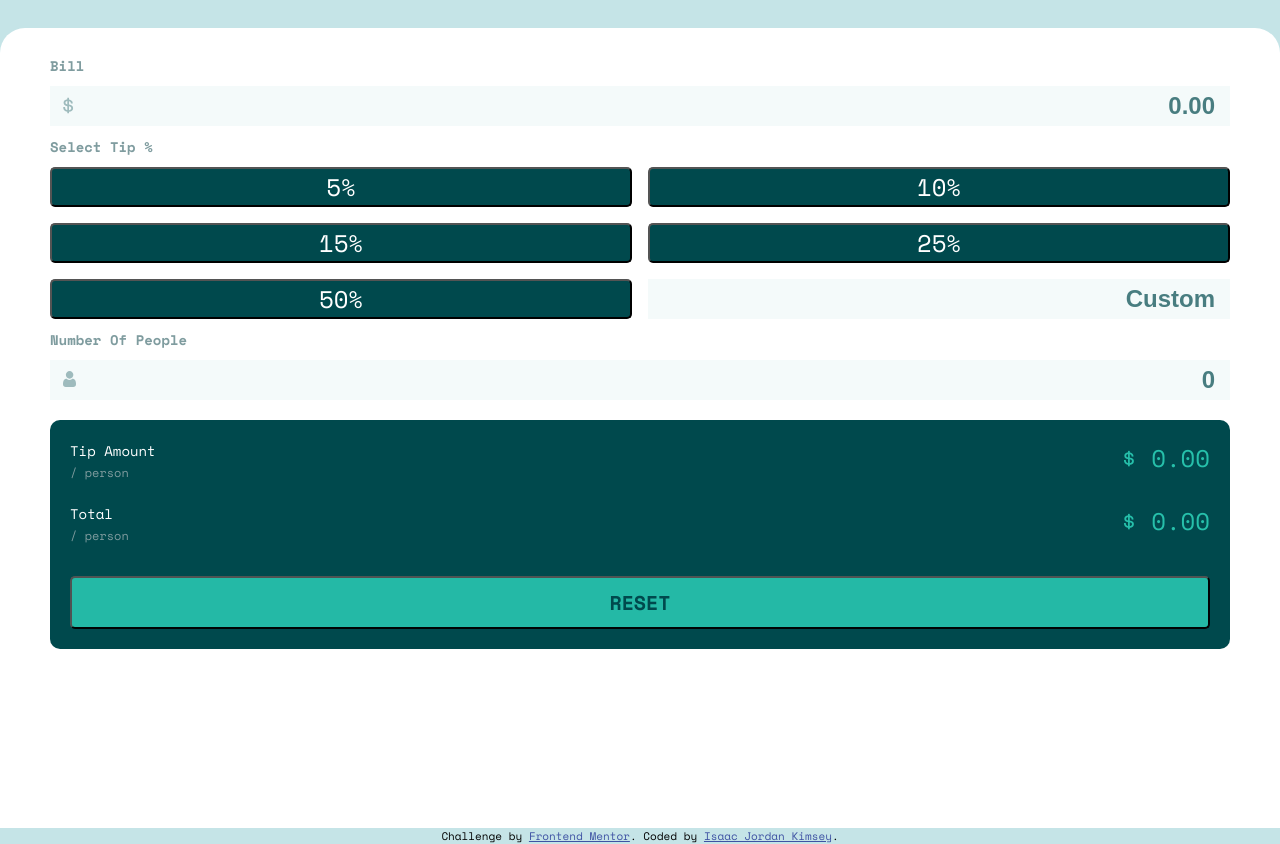
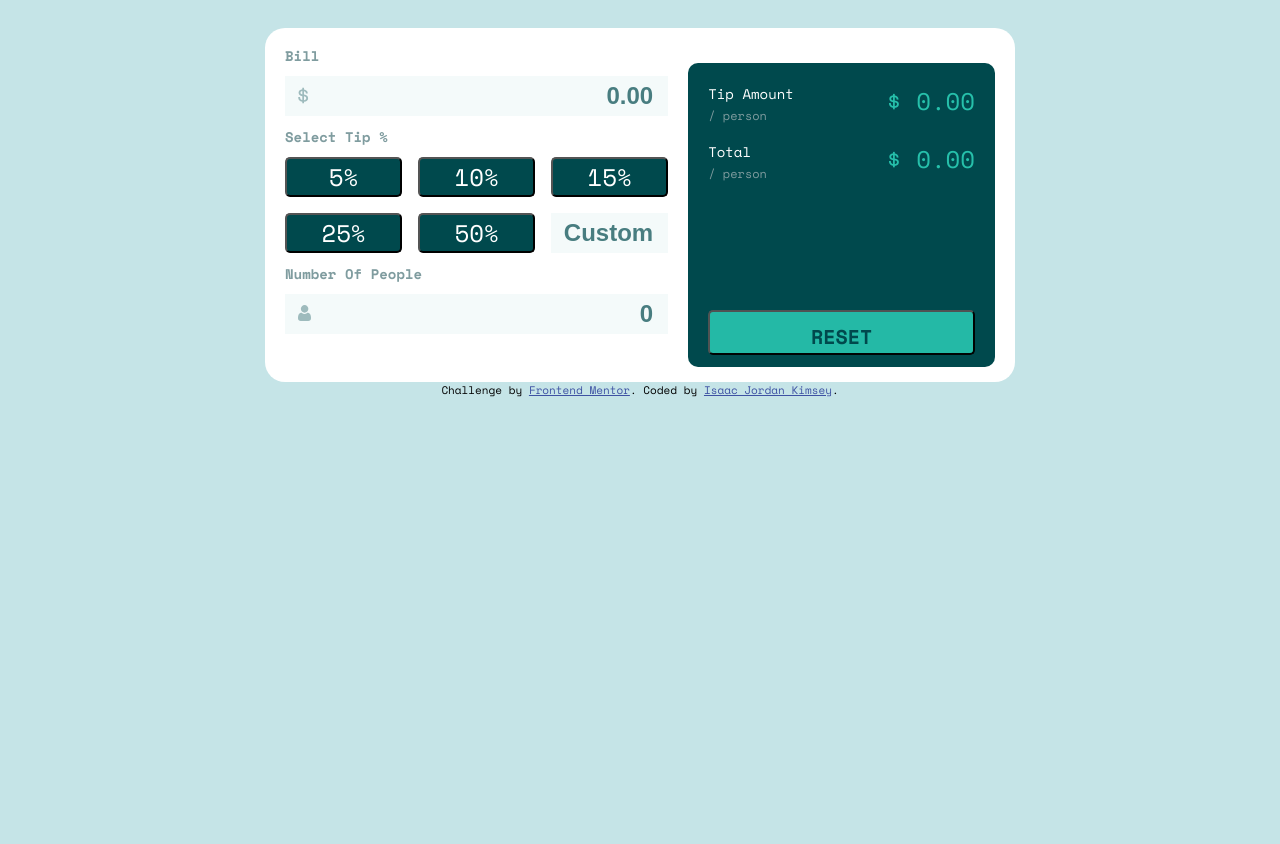
Before and after one commit to jordankimsey/tipCalculator, a website: page index.html in a window 1280 px wide. Shown: the part 78-922 px from the top of the page. After the commit the page ends 800 px from the top, so only its background shows below. Drawn offline with nearby package versions, Linux system fonts and the light colour scheme.

Commit message:
responsive design

```diff
--- a/style.css
+++ b/style.css
@@ -2,7 +2,7 @@
 /* - Mobile: 375px
 - Desktop: 1440px */
 
-:root{
+:root {
     --strong-cyan: hsl(172, 67%, 45%);
     /* ### Neutral */
     --very-dark-cyan: hsl(183, 100%, 15%);
@@ -23,9 +23,8 @@
 }
 
 body {
-    background-color: hsl(185, 41%, 84%);;
+    background-color: hsl(185, 41%, 84%);
     display: flex;
-    overflow: hidden;
     align-items: center;
     justify-content: center;
     flex-direction: column;
@@ -42,18 +41,18 @@ input {
 }
 
 input::placeholder {
-    color:var(--very-dark-cyan);
+    color: var(--very-dark-cyan);
     font-weight: 700;
     font-size: 24px;
     opacity: 0.7;
 }
 
-input.error{
+input.error {
     border: 2px solid #f44336;
     border-radius: 5px;
 }
 
-.calculatorTitle span.error{
+.calculatorTitle span.error {
     display: inline-flex;
     align-items: flex-end;
     justify-content: flex-end;
@@ -62,7 +61,7 @@ input.error{
 }
 
 input.active {
-    border: 2px solid #04AA6D;
+    border: 2px solid #04aa6d;
     border-radius: 5px;
 }
 
@@ -100,8 +99,8 @@ input.active {
 .card {
     background-color: white;
     border-radius: 25px 25px 0 0;
-    width: 100%;
-    height: 100vh;
+    width: 99%;
+    max-height: 100vh;
     padding: 25px 50px;
 }
 
@@ -161,13 +160,13 @@ input.active {
     font-weight: 700;
     font-size: 20px;
     color: var(--very-dark-cyan);
-    opacity: .95;
+    opacity: 0.95;
+    height: 45px;
 }
 
 .tipCard button:hover {
     background-color: var(--strong-cyan);
-    opacity: .9;
-
+    opacity: 0.9;
 }
 
 .tipCard .price {
@@ -175,3 +174,59 @@ input.active {
     font-size: 24px;
     text-align: right;
 }
+
+@media only screen and (min-width: 500px) {
+    .card {
+        width: 75%;
+        height: 80vh;
+        padding-bottom: 50px;
+    }
+
+    .tipCard {
+        padding-bottom: 10px;
+        height: 35%;
+    }
+}
+
+@media only screen and (min-width: 740px) {
+    body {
+        /* width: 80%;
+        margin: auto; */
+    }
+
+    .card {
+        border-radius: 20px;
+        display: flex;
+        height: 100%;
+        padding: 15px 20px;
+        max-width: 750px;
+    }
+
+    .card-left {
+        height: 100%;
+        padding-right: 20px;
+        align-items: center;
+    }
+
+    .tipCard {
+        display: grid;
+        grid-template: 1fr 1fr 1fr 1fr 1fr/ 1fr 1fr;
+        row-gap: 16px;
+        column-gap: 16px;
+        height: 100%;
+        /* max-height: 350px; */
+        position: relative;
+    }
+
+    .tipCard button {
+        position: absolute;
+        bottom: 12px;
+    }
+
+    .selector {
+        display: grid;
+        grid-template: 1fr 1fr / 1fr 1fr 1fr;
+        row-gap: 16px;
+        column-gap: 16px;
+    }
+}
```
Lines whose indentation alone changed are shown as unchanged.
